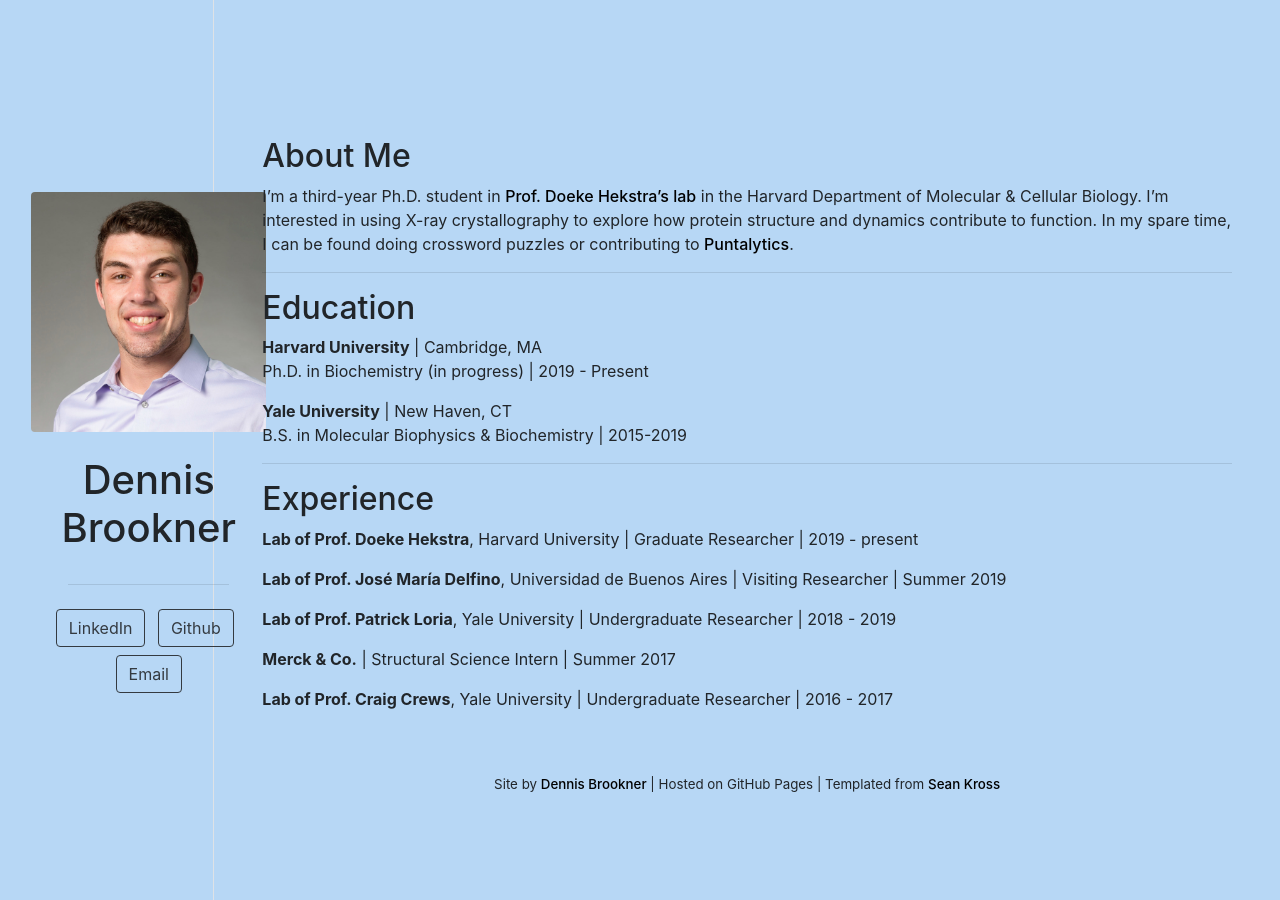
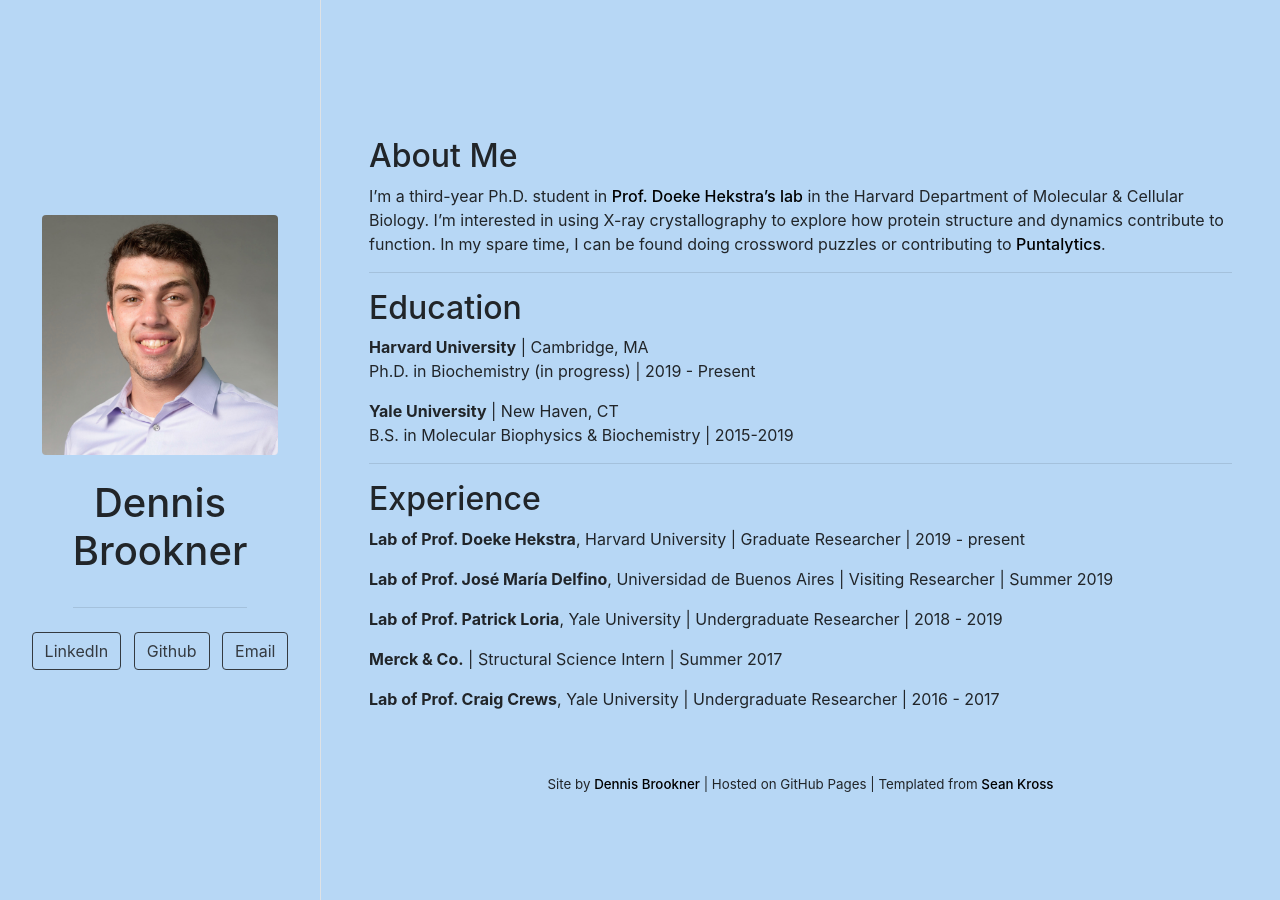
Before and after one commit to dennisbrookner/dennisbrookner.github.io, a Jekyll site: the page built from bio.md, in a window 1280 px wide. Built offline with Jekyll 4.4.1, drawn with Linux system fonts in a browser that asks for light colours; nearby versions of some CDN libraries.

Commit message:
Update bio_layout.html

```diff
--- a/_layouts/bio_layout.html
+++ b/_layouts/bio_layout.html
@@ -4,7 +4,7 @@
 <!-- Desktop, two-column version of layout -->
 <div class="container-fluid d-none d-lg-block d-xl-block">
   <div class="d-flex row flex-row vh-100">
-    <div class="d-flex flex-column col-2 align-items-center text-center align-self-center">
+    <div class="d-flex flex-column col-3 align-items-center text-center align-self-center">
       <div class="mx-auto text-center">
         <div class="p-3">
           <img src="{{page.headshot}}" style="height:15rem" class="rounded">
```
